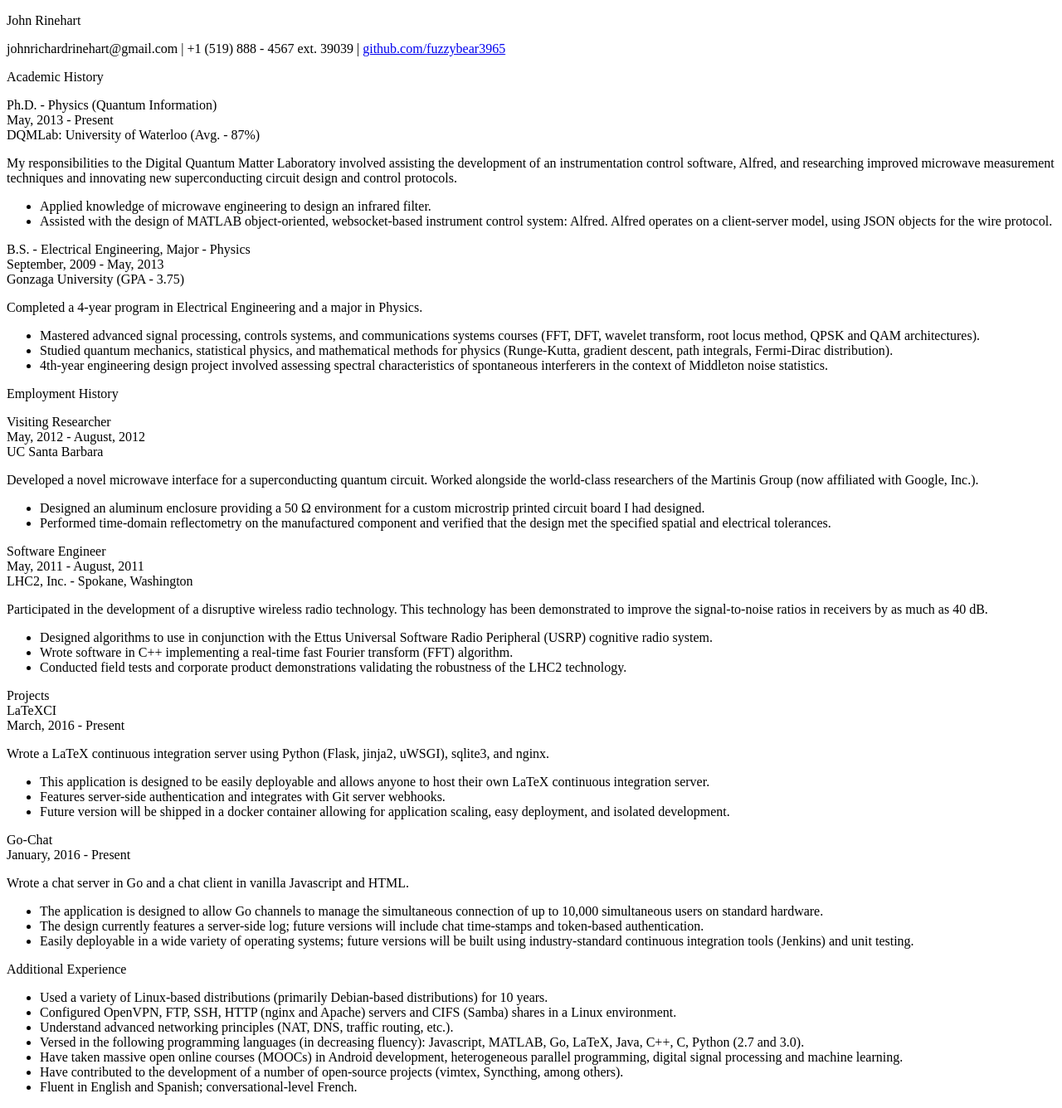
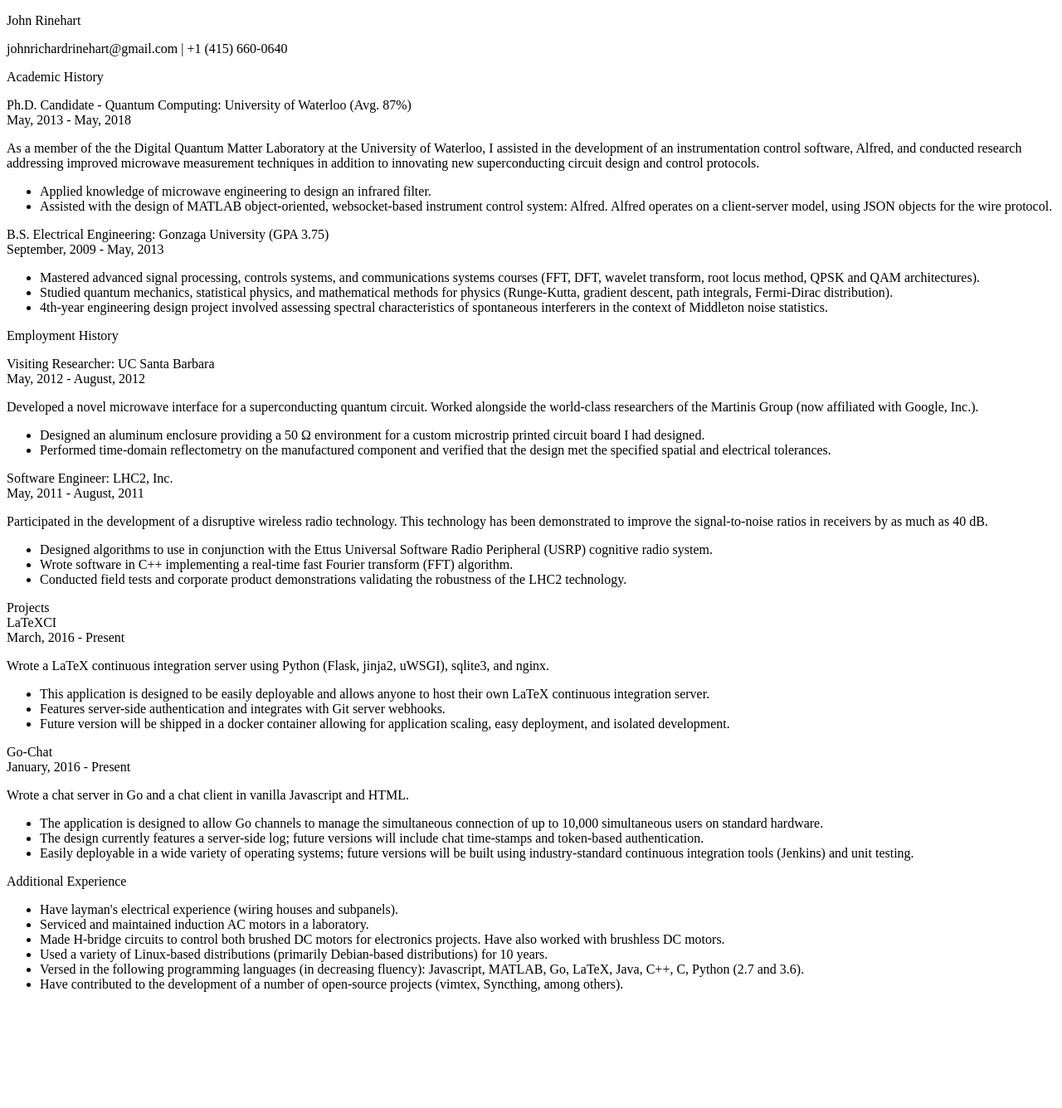
Before and after one commit to johnrichardrinehart/website, a Jekyll site: the page resume.html, which Jekyll copies as it is, in a window 1280 px wide. Shown: the whole page at 83% size. Built offline with Jekyll 4.4.1, drawn with Linux system fonts in a browser that asks for light colours; after the commit the page ends 1212 px from its top, so only the background shows below that.

Commit message:
edited for Industrial Electrical

```diff
--- a/css/resume.css
+++ b/css/resume.css
@@ -1,6 +1,6 @@
 @media print {
    @page {
-      margin: .25cm;
+      margin: 1cm;
    }
 
    p {
@@ -42,7 +42,7 @@
 
 .job-title, .school-affiliation{
    margin: 0;
-   margin-left: 2rem;
+   margin-left: 0rem;
    /*   margin-bottom: 1rem; */
    font-weight: 500;
    font-style: normal;
@@ -143,7 +143,7 @@
 }
 
 #name {
-   font-size: 2rem;
+   font-size: 1.5rem;
    font-weight:100;
    margin-bottom: 0;
 
@@ -152,7 +152,7 @@
 #name-border {
    margin: 0;
    padding: 0;
-   margin-bottom: 1rem;
+   margin-bottom: .5rem;
    margin-left: 2rem;
    margin-right: 2rem;
    position:relative;
--- a/resume.html
+++ b/resume.html
@@ -18,10 +18,10 @@
    <div class="container contact-info">
       <div class="child to-center">
          <span class="item">johnrichardrinehart@gmail.com</span> |
-         <span class="item">+1 (519) 888 - 4567 ext. 39039</span> |
-         <span class="item">
-            <a href="https://www.github.com/fuzzybear3965">github.com/fuzzybear3965</a>
-         </span>
+         <span class="item">+1 (415) 660-0640</span>
+         <!--<span class="item">-->
+            <!--<a href="https://www.github.com/fuzzybear3965">github.com/fuzzybear3965</a>-->
+         <!--</span>-->
       </div>
    </div>
 
@@ -36,17 +36,17 @@
    <div class="container no-space">
       <div class="child to-center yield-height job-info">
          <div class="job-title to-left">
-            Ph.D. - Physics (Quantum Information)
+             <span>Ph.D. Candidate - Quantum Computing:</span>
+            <span class="school-affiliation">University of Waterloo (Avg. 87%)</span>
          </div>
          <div class="job-timespan to-right">
-            May, 2013 - Present
+            May, 2013 - May, 2018
          </div>
       </div>
    </div>
    <div class="container">
       <div class="child to-center yield-height job-info">
          <div class="school-affiliation to-left">
-            DQMLab: University of Waterloo (Avg. - 87%)
          </div>
       </div>
    </div>
@@ -58,9 +58,10 @@
          <!--of Waterloo. This group is devoted to the implementation of a-->
          <!--fully-fledged quantum computer through the use of superconducting-->
          <!--quantum circuits.-->
-         My responsibilities to the Digital Quantum Matter Laboratory involved
-         assisting the development of an instrumentation control software,
-         Alfred, and researching improved microwave measurement techniques and
+         As a member of the the Digital Quantum Matter Laboratory at the
+         University of Waterloo, I assisted in the development of an
+         instrumentation control software, Alfred, and conducted research
+         addressing improved microwave measurement techniques in addition to
          innovating new superconducting circuit design and control protocols.
       </p>
    </div>
@@ -79,25 +80,16 @@
    <div class="container">
       <div class="child to-center yield-height job-info">
          <div class="job-title to-left">
-            B.S. - Electrical Engineering, Major - Physics
+             <span>B.S. Electrical Engineering:</span>
+             <span class="school-affiliation"> Gonzaga University (GPA 3.75)
+             </span>
          </div>
          <div class="job-timespan to-right">
             September, 2009 - May, 2013
          </div>
       </div>
    </div>
-   <div class="container">
-         <div class="child to-left school-affiliation">
-            Gonzaga University (GPA - 3.75)
-         </div>
-   </div>
    <!-- School 2 Description -->
-   <div class="container ">
-      <p class="job-desc">
-         Completed a 4-year program in Electrical Engineering and a major in
-         Physics.
-      </p>
-   </div>
    <div class="container ">
       <ul class="job-desc">
          <li> Mastered advanced signal processing, controls systems, and
@@ -123,17 +115,11 @@
    <div class="container no-space">
       <div class="child to-center yield-height job-info">
          <div class="job-title to-left">
-            Visiting Researcher
+             <span> Visiting Researcher: </span>
+             <span class="school-affiliation"> UC Santa Barbara </span>
          </div>
          <div class="job-timespan to-right">
              May, 2012 - August, 2012
-         </div>
-      </div>
-   </div>
-   <div class="container">
-      <div class="child to-center yield-height job-info">
-         <div class="school-affiliation to-left">
-            UC Santa Barbara
          </div>
       </div>
    </div>
@@ -159,17 +145,11 @@
    <div class="container no-space">
       <div class="child to-center yield-height job-info">
          <div class="job-title to-left">
-            Software Engineer
+             <span>Software Engineer:</span>
+             <span class="school-affiliation"> LHC2, Inc.
          </div>
          <div class="job-timespan to-right">
             May, 2011 - August, 2011
-         </div>
-      </div>
-   </div>
-   <div class="container">
-      <div class="child to-center yield-height job-info">
-         <div class="school-affiliation to-left">
-         LHC2, Inc. - Spokane, Washington
          </div>
       </div>
    </div>
@@ -263,23 +243,28 @@
    <!--  Additional Experience -->
    <div class="container ">
       <ul class="job-desc">
+          <li> Have layman's electrical experience (wiring houses and
+              subpanels).
+         <li>Serviced and maintained induction AC motors in a laboratory.</li>
+         <li>Made H-bridge circuits to control both brushed DC motors for electronics
+             projects. Have also worked with brushless DC motors.</li>
          <li> Used a variety of Linux-based distributions (primarily
          Debian-based distributions) for 10 years. </li>
-         <li> Configured OpenVPN, FTP, SSH, HTTP (nginx and Apache)
-         servers and CIFS (Samba) shares in a Linux environment. </li>
-         <li> Understand advanced networking principles (NAT, DNS, traffic
-         routing, etc.). </li>
+         <!--<li> Configured OpenVPN, FTP, SSH, HTTP (nginx and Apache)-->
+         <!--servers and CIFS (Samba) shares in a Linux environment. </li>-->
          <li> Versed in the following programming languages (in decreasing
          fluency): Javascript, MATLAB, Go, LaTeX, Java, C++, C, Python (2.7
-         and 3.0). </li>
-         <li> Have taken massive open online courses (MOOCs) in Android development,
-         heterogeneous parallel programming, digital signal processing and machine
-         learning. </li>
+         and 3.6). </li>
          <li> Have contributed to the development of a number of
          open-source projects (vimtex, Syncthing, among others).</li>
-         <li> Fluent in English and Spanish; conversational-level French. </li>
+         <!--<li> Understand advanced networking principles (NAT, DNS, traffic-->
+         <!--routing, etc.). </li>-->
+         <!--<li> Have taken massive open online courses (MOOCs) in Android development,-->
+         <!--heterogeneous parallel programming, digital signal processing and machine-->
+         <!--learning. </li>-->
+         <!--<li> Fluent in English and Spanish; conversational-level French. </li>-->
       </ul>
    </div>
 </div>
 </body>
-</html>
+</html >
```
